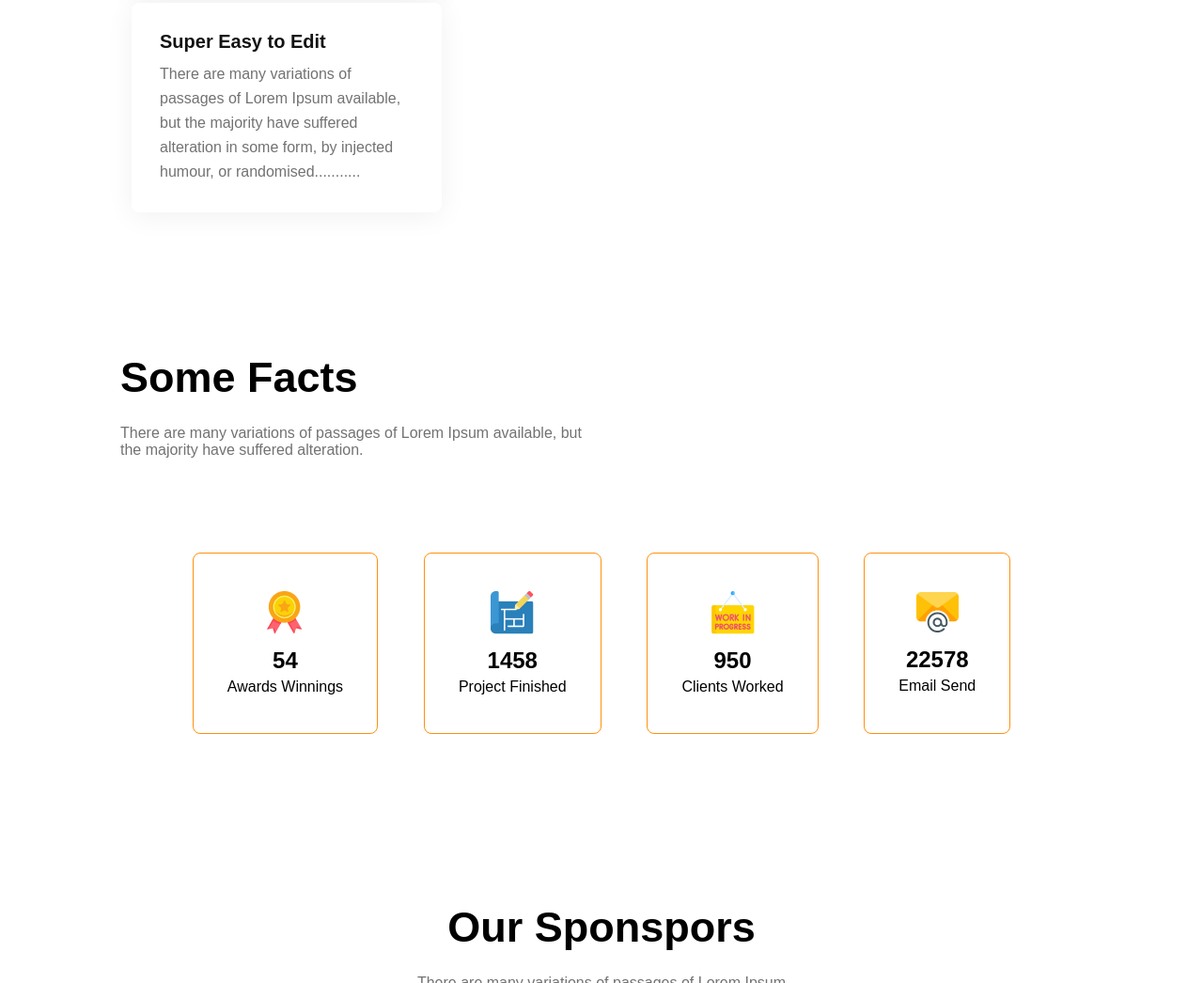
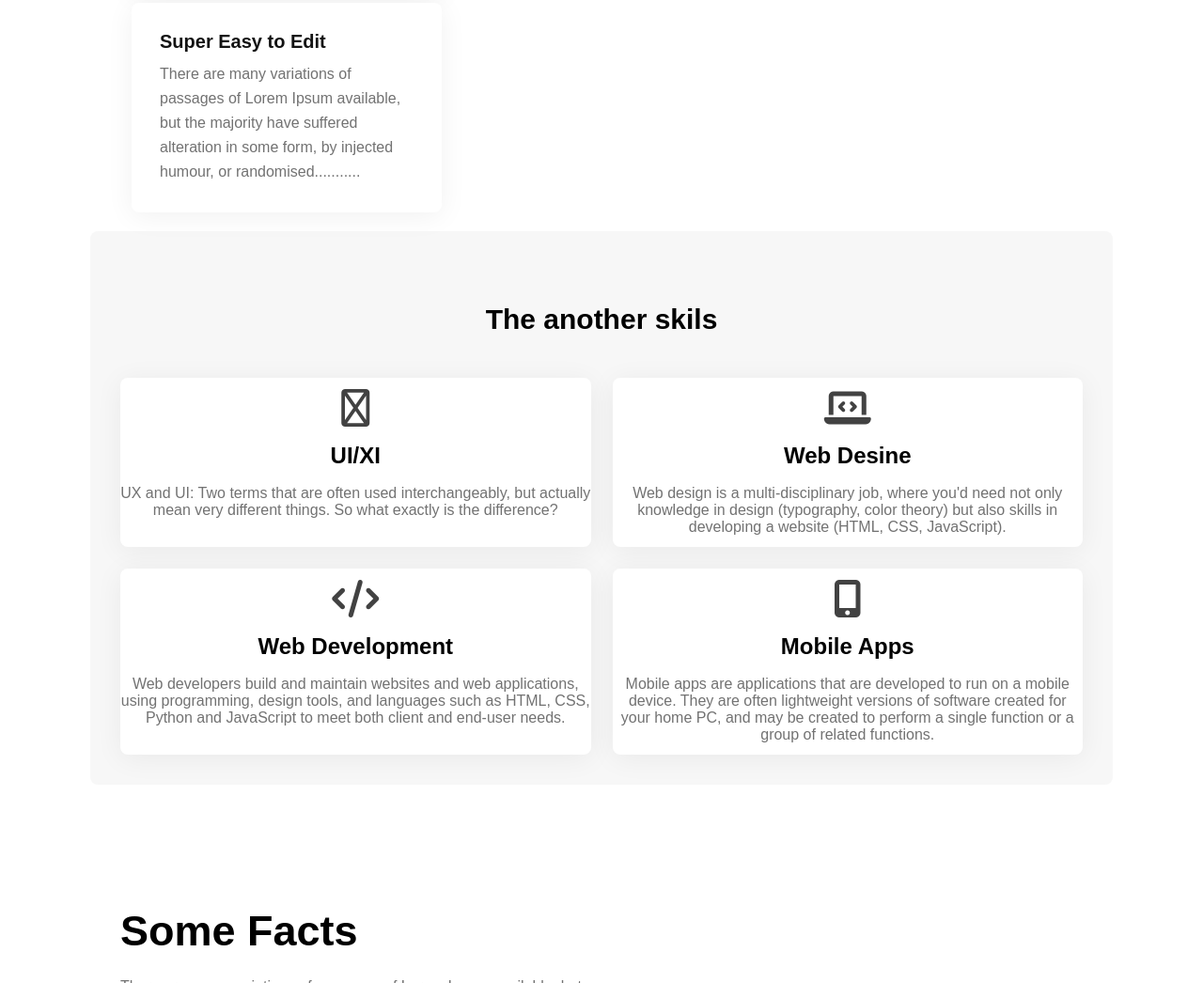
Before and after one commit to kazi-Masum1011/G3-Architects, a plain HTML site: page index.html in a window 1280 px wide. Shown: the part 2998-4044 px from the top of the page at 94% size. Drawn offline with Linux system fonts and the light colour scheme.

Commit message:
first commit

```diff
--- a/index.html
+++ b/index.html
@@ -95,6 +95,33 @@
             <button class="Experience-btn"><h1>10+Year</h1><p>Experience</p></button>
         </div>
     </section>
+    <!-- more add -->
+    <section class="more-add-main">
+        <h1 class="add-titel">The another skils </h1>
+        <div class="more-add-continer">
+            <div class="more-add-box">
+                <i class="fa-regular fa-desktop"></i>
+                <h2 class="moer-add-box">UI/XI</h2>
+                <p>UX and UI: Two terms that are often used interchangeably, but actually mean very different things. So what exactly is the difference?</p>
+            </div>
+            <div class="more-add-box">
+                <i class="fa-solid fa-laptop-code"></i>
+                <h2 class="moer-add-box">Web Desine</h2>
+                <p>Web design is a multi-disciplinary job, where you'd need not only knowledge in design (typography, color theory) but also skills in developing a website (HTML, CSS, JavaScript). </p>
+            </div>
+            <div class="more-add-box">
+                <i class="fa-solid fa-code"></i>
+                <h2 class="moer-add-box">Web Development</h2>
+                <p>Web developers build and maintain websites and web applications, using programming, design tools, and languages such as HTML, CSS, Python and JavaScript to meet both client and end-user needs.</p>
+            </div>
+            <div class="more-add-box">
+                <i class="fa-solid fa-mobile-screen-button"></i>
+                <h2 class="moer-add-box">Mobile Apps</h2>
+                <p>Mobile apps are applications that are developed to run on a mobile device. They are often lightweight versions of software created for your home PC, and may be created to perform a single function or a group of related functions.</p>
+            </div>
+        </div>
+    </section>
+
     <!--some facts -->
     <section class="facts-main">
         <div class="facts-details">
--- a/style.css
+++ b/style.css
@@ -213,6 +213,43 @@ nav {
     font-size: 21px;
 }
 
+/* more add */
+.more-add-main {
+    width: 80%;
+    padding: 32px;
+    border-radius: 8px;
+    margin: auto;
+    background-color: #d4cfcf2e;
+    text-align: center;
+}
+.add-titel{
+    font-size: 30px;
+    padding: 45px 0;
+}
+.more-add-continer {
+    display: grid;
+    grid-template-columns: repeat(2, 1fr);
+    gap: 23px;
+}
+
+.more-add-box {
+    background: #FFFFFF;
+    box-shadow: 0px 4px 30px rgba(0, 0, 0, 0.06);
+    border-radius: 8px;
+    padding-bottom: 12px;
+}
+.more-add-box i{
+    padding-top: 12px;
+    font-size: 40px;
+    color: #424242;
+}
+.more-add-box h2{
+    padding: 17px 0;
+}
+.more-add-box p{
+color: #727272;
+}
+
 /* some facts  */
 .facts-main {
     padding-top: 130px;
@@ -402,11 +439,14 @@ nav {
         width: 311px;
         height: 405px;
     }
+
     .Experience-btn {
         position: unset;
         margin-top: 15px;
         padding: 8px 20px;
+        margin-bottom: 25px;
     }
+
     .Experience-btn h1 {
         font-size: 21px;
     }
@@ -414,34 +454,45 @@ nav {
     .Experience-btn p {
         font-size: 12px;
     }
+
     /* some facts */
-    .facts-main{
+    .facts-main {
         padding-top: 60px;
     }
-    .facts-text{
+
+    .facts-text {
         padding: 18px 0 35px 0;
     }
-    .facts-box-continer{
+
+    .facts-box-continer {
         flex-direction: column;
         gap: 30px;
     }
+
     /* Sponspors */
-    .our-sponspor-main{
+    .our-sponspor-main {
         padding-top: 65px;
     }
-    .our-sponspor-details{
+
+    .our-sponspor-details {
         width: 80%;
     }
-    .our-sponspor-logo{
+
+    .our-sponspor-logo {
         flex-direction: column;
         gap: 25px;
     }
+
     /* footer */
-    .footer-section{
+    .footer-section {
         padding: 60px 0;
     }
-    .footer-text{
+
+    .footer-text {
 
         font-size: 18px;
     }
+    .more-add-continer{
+        grid-template-columns: repeat(1, 1fr);
+    }
 }
```
